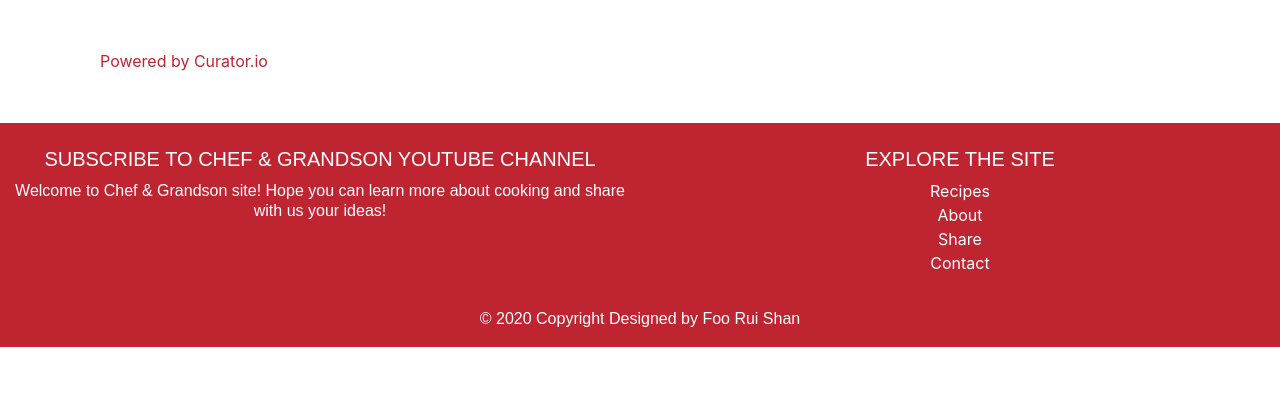
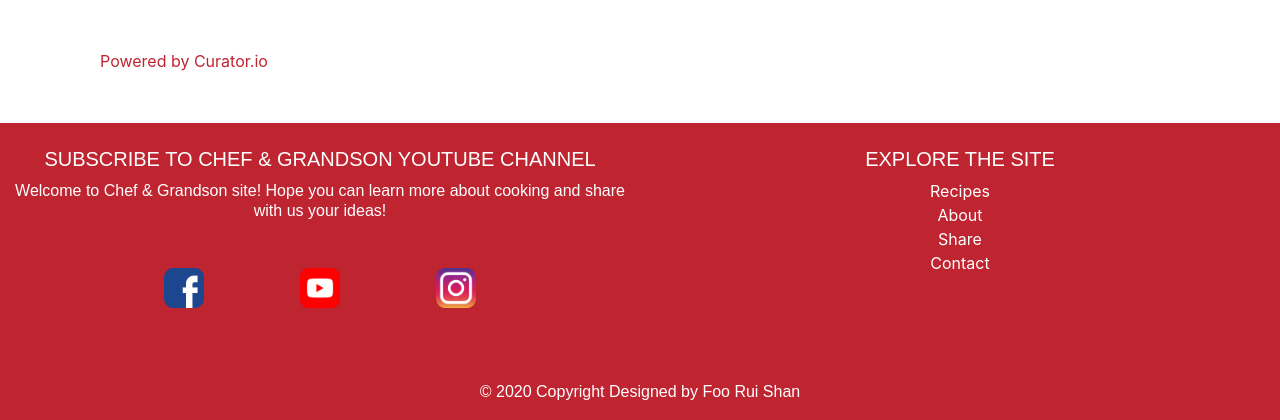
Before and after one commit to Code-Institute-Submissions/Minirazs-project3_inspirationalrecipebook, a Flask app: page /about in a window 1280 px wide. Shown: the part 797-1217 px from the top of the page. Before the commit the page ends 1144 px from the top, so only its background shows below. Run offline with Flask 2, Linux system fonts and the light colour scheme; some libraries are stand-ins or nearby versions; some web fonts are replaced.

Commit message:
added social media icons in footer

```diff
--- a/static/css/style.css
+++ b/static/css/style.css
@@ -1,3 +1,7 @@
+html{
+    font-size: 16px;
+}
+
 p {
     font-size: 20px;
     font-family: 'Thasadith', sans-serif;
@@ -256,7 +260,7 @@ ol li::before {
     border-radius: .5em;
 }
 
-/* social media icons */
+/* social media icons in About */
 .socialmedia {
     display: flex;
     justify-content: center;
@@ -270,6 +274,17 @@ ol li::before {
 }
 
 .icon:hover {
+    position: relative;
+    bottom: 2px;
+}
+
+/* social media icons in footer */
+.ficon {
+    width: 40px;
+    margin: 0 3rem;
+}
+
+.ficon:hover {
     position: relative;
     bottom: 2px;
 }
--- a/templates/base.template.html
+++ b/templates/base.template.html
@@ -101,6 +101,11 @@
               </div>
               <h6>Welcome to Chef & Grandson site! Hope you can learn more about cooking and share with us your ideas!</h6>
 
+              <div class='socialmedia'>
+                <a href="https://www.facebook.com/chefngrandson" title="Like us on Facebook!" target='_blank'><img class='ficon' src='{{url_for('static', filename='img/fb_icon.png')}}' title="Like us on Facebook!" alt="Facebook: @chefngrandson"/></a>
+                <a href="https://www.youtube.com/c/ChefGrandson" title="Subscribe so you won't miss our new recipes!" target='_blank'><img class='ficon' src='{{url_for('static', filename='img/yt_icon.png')}}' title="Subscribe so you won't miss our new recipes!" alt="Youtube channel id: UC5gmNs7t3Wmjs9nI8wc54-Q"/></a>
+                <a href="https://www.instagram.com/chefngrandson/" title="View our latest photos on Instagram!" target='_blank'><img class='ficon' src='{{url_for('static', filename='img/ig_icon.png')}}' title="View our latest photos on Instagram!" alt="Instagram: chefngrandson"/></a>
+              </div>
             </div>
             <!-- Grid column -->
 
--- a/templates/create_recipe.template.html
+++ b/templates/create_recipe.template.html
@@ -49,6 +49,7 @@
     <br>
     <br>
     <div>
+        <br>
         <label class="form-label"><h5>YouTube Video URL</h5></label>
         <p>Paste the <b>Embedded Youtube Link</b> found under Embed of the Share function. Only URL that begins with <i>https://www.youtube.com/embed/</i> is accepted, e.g. <i>https://www.youtube.com/embed/MO_Nh6Fc_0E</i></p>
 
```
